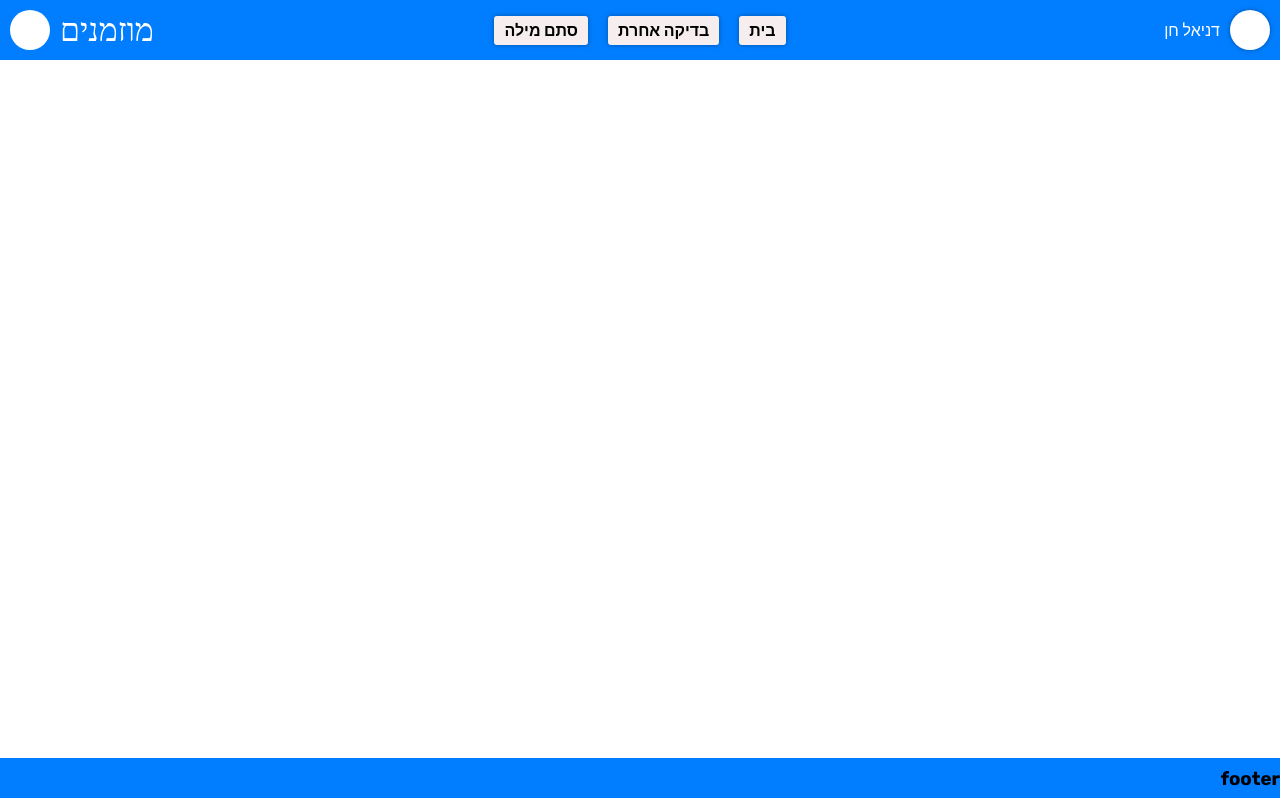
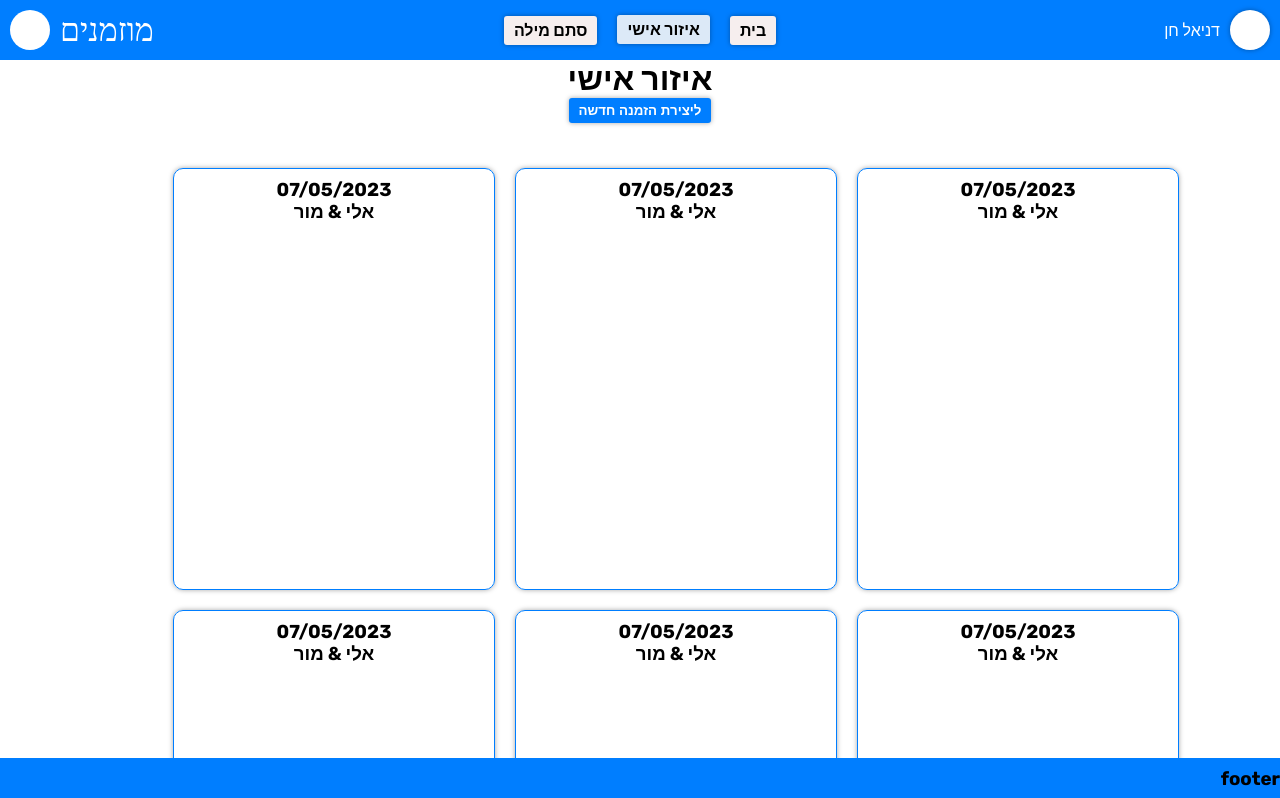
Before and after one commit to Muzmanim-Digital-Event-Invitation/Muzmanim-Frontend, a React (Vite) app: page /dashboard in a window 1280 px wide. Shown: the top 798 px of the page. Built offline with nearby package versions, Linux system fonts and the light colour scheme; a web font is replaced by a local one.

Commit message:
create dashboard component

```diff
--- a/src/Components/Content/Content.tsx
+++ b/src/Components/Content/Content.tsx
@@ -1,12 +1,16 @@
 import { Route, Routes } from "react-router-dom";
 import "./Content.scss";
 import HomePage from "./HomePage/HomePage";
+import PageNotFound from "./PageNotFound/PageNotFound";
+import Dashboard from "./Dashboard/Dashboard";
 
 function Content(): JSX.Element {
     return (
         <div className="Content">
             <Routes>
                 <Route path="/" element={<HomePage/>} />
+                <Route path="/dashboard" element={<Dashboard/>} />
+                <Route path="/*" element={<PageNotFound/>} />
             </Routes>
         </div>
     );
--- /dev/null
+++ b/src/Components/Content/Dashboard/Dashboard.css
@@ -0,0 +1,33 @@
+.Dashboard {
+    display: flex;
+    flex-direction: column;
+	align-items: center;
+    justify-content: center;
+
+    .events_container{
+        margin-top: 20px;
+        padding: 25px 101px 75px;
+        /* border: 1px solid black; */
+        display: flex;
+        flex-direction: row;
+        gap: 20px;
+        flex-wrap: wrap;
+
+        .event_card{
+            display: flex;
+            flex-direction: column;
+            align-items: center;
+            /* justify-content: center; */
+            width: 300px;
+            height: 400px;
+            border: 1px solid var(--main-clr);
+            box-shadow: var(--mid-shadow);
+            border-radius: var(--big-radius);
+            padding: 10px;
+
+        }
+    }
+
+
+
+}
--- /dev/null
+++ b/src/Components/Content/Dashboard/Dashboard.tsx
@@ -0,0 +1,40 @@
+import "./Dashboard.css";
+
+function Dashboard(): JSX.Element {
+    return (
+        <div className="Dashboard">
+			<h1>איזור אישי</h1>
+            <div>
+                <button className="btn ">ליצירת הזמנה חדשה</button>
+            </div>
+            <div className="events_container">
+                <div className="event_card">
+                    <h3>07/05/2023</h3>
+                    <h3>אלי & מור</h3>
+                </div>
+                <div className="event_card">
+                    <h3>07/05/2023</h3>
+                    <h3>אלי & מור</h3>
+                </div>
+                <div className="event_card">
+                    <h3>07/05/2023</h3>
+                    <h3>אלי & מור</h3>
+                </div>
+                <div className="event_card">
+                    <h3>07/05/2023</h3>
+                    <h3>אלי & מור</h3>
+                </div>
+                <div className="event_card">
+                    <h3>07/05/2023</h3>
+                    <h3>אלי & מור</h3>
+                </div>
+                   <div className="event_card">
+                    <h3>07/05/2023</h3>
+                    <h3>אלי & מור</h3>
+                </div>
+            </div>
+        </div>
+    );
+}
+
+export default Dashboard;
--- /dev/null
+++ b/src/Components/Content/PageNotFound/PageNotFound.css
@@ -0,0 +1,62 @@
+.PageNotFound {
+	margin-bottom: 350px;
+    margin-top: 150px;
+
+    .pageNotFound_Container{
+        display: flex;
+        flex-direction: column;
+        justify-content: center;
+        align-self: center;
+    }
+
+    .notFoundNumber{
+        color: var( --main-clr);
+        font-size: 140px;
+    }
+
+    .notFountText{
+        color: var(  --main-text-clr);
+        font-size: 60px;
+
+    }
+
+    .btn{
+        width: 200px;
+        margin: 50px auto;
+        border-radius: 20px;
+        border: none;
+        padding: 15px ;
+        cursor: pointer;
+        font-size: 16px;
+        font-weight: 600;
+    }
+}
+
+h1{
+    display: flex;
+    justify-content: center;
+    margin: 0;
+}
+
+
+
+
+
+
+
+
+
+
+
+@media only screen and (max-width: 680px) {
+ .notFoundNumber{
+    font-size: 60px;
+ }
+
+ .notFountText{
+    font-size: 40px;
+ }
+ .pageNotFound_Container{
+    margin-bottom: -350px;
+ }
+}
--- /dev/null
+++ b/src/Components/Content/PageNotFound/PageNotFound.tsx
@@ -0,0 +1,20 @@
+import { useNavigate } from "react-router-dom";
+import "./PageNotFound.css";
+
+function PageNotFound(): JSX.Element {
+    const navigate = useNavigate();
+
+    return (
+        <div className="PageNotFound">
+
+            <div className="pageNotFound_Container">
+			<h1 className="notFoundNumber">404</h1>
+			<h1 className="notFountText">העמוד לא נמצא...</h1>
+            <button className="btn" onClick={() => navigate("/")}>חזרה לאזור האישי</button>
+
+            </div>
+        </div>
+    );
+}
+
+export default PageNotFound;
--- a/src/Components/Header/Header.tsx
+++ b/src/Components/Header/Header.tsx
@@ -13,7 +13,7 @@ function Header(): JSX.Element {
                 </div>
                 <nav className="nav-section">
                     <NavLink className="btn nav-link" to={"/"}>בית</NavLink>
-                    <NavLink className="btn nav-link" to={"/stam"}>בדיקה אחרת</NavLink>
+                    <NavLink className="btn nav-link" to={"/dashboard"}> איזור אישי</NavLink>
                     <NavLink className="btn nav-link" to={"/stam2"}>סתם מילה</NavLink>
                 </nav>
                 <div className="logo-section">
```
